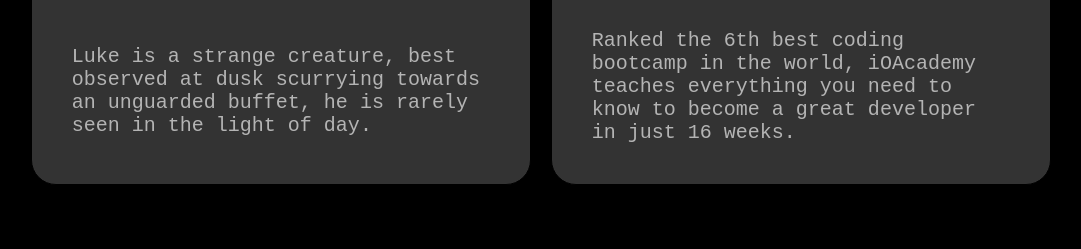
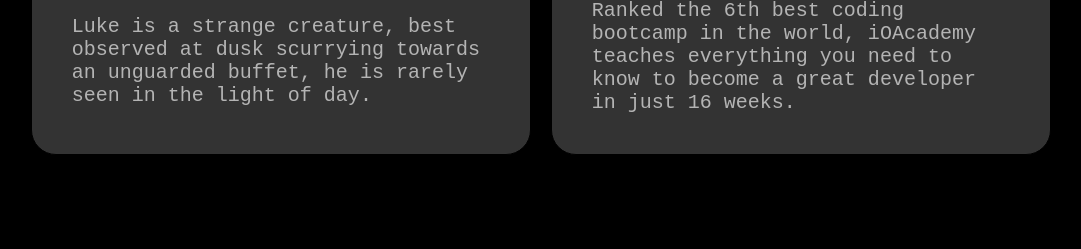
Before and after one commit to MrLukey/iOAcademy-portfolio, a plain HTML site: page portfolio-page.html in a window 1280 px wide. Shown: the part 484-733 px from the top of the page, without its empty margins (99-1180 px from the left). Drawn offline with Linux system fonts and the light colour scheme.

Commit message:
Applied styling to custom class instead of <p> elements

```diff
--- a/portfolio-styling.css
+++ b/portfolio-styling.css
@@ -42,7 +42,6 @@
 
 p {
 	font-size: 1.2 rem;
-	padding: 8%;
 }
 
 a {
@@ -116,6 +115,10 @@
 
 /* Styling for custom classes ============================== */
 
+p.about-info, p.project-info {
+	padding: 10px 8% 8% 8%;
+}
+
 section.about-section, article.about-content {
 	justify-content: center;
 }
@@ -166,6 +169,8 @@
 	height: 50px;
 }
 
+/* Responsiveness for custom classes ============================== */
+
 @media screen and (min-width: 600px){
 	html {
 		font-size: 20px;
```
